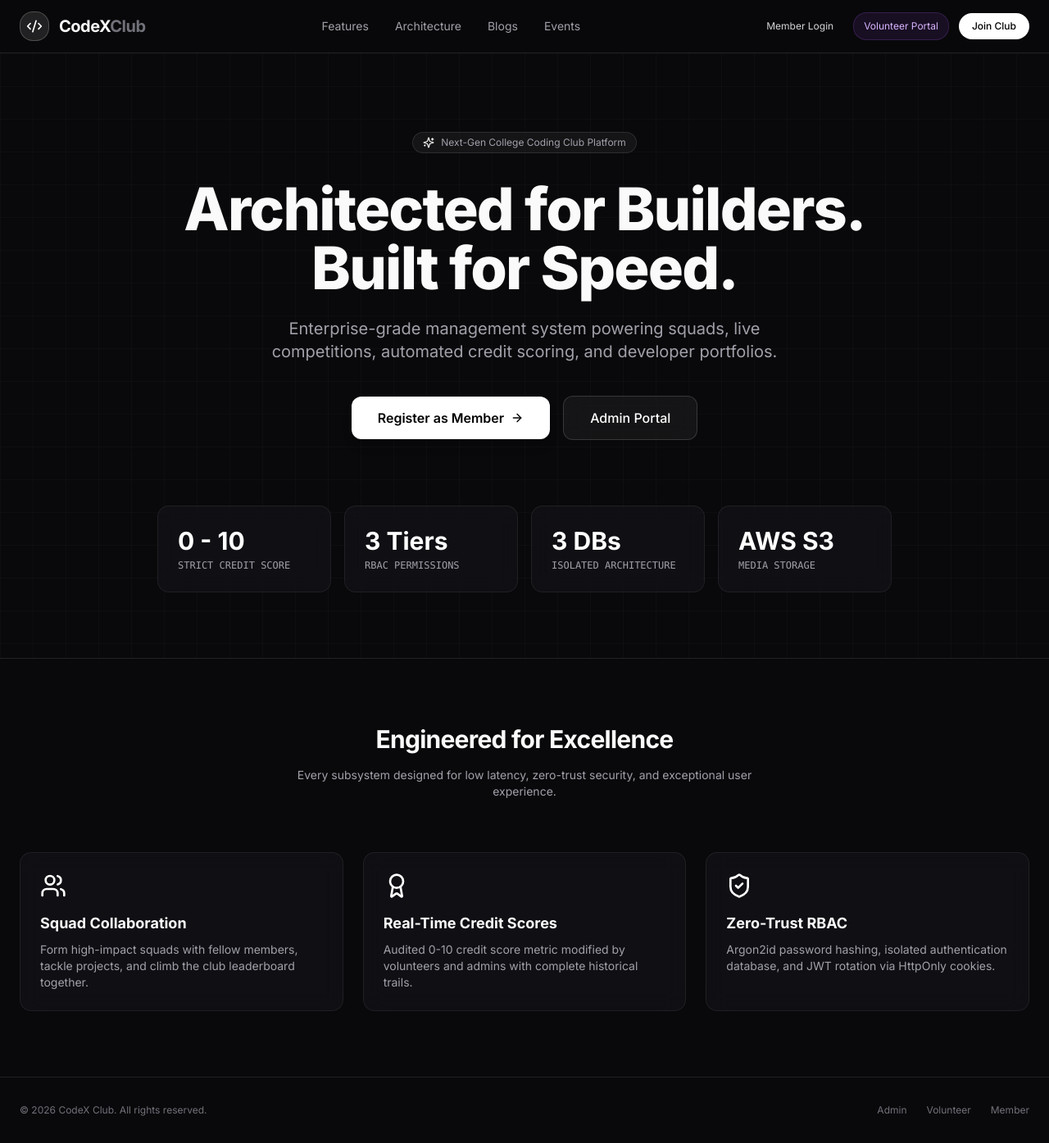
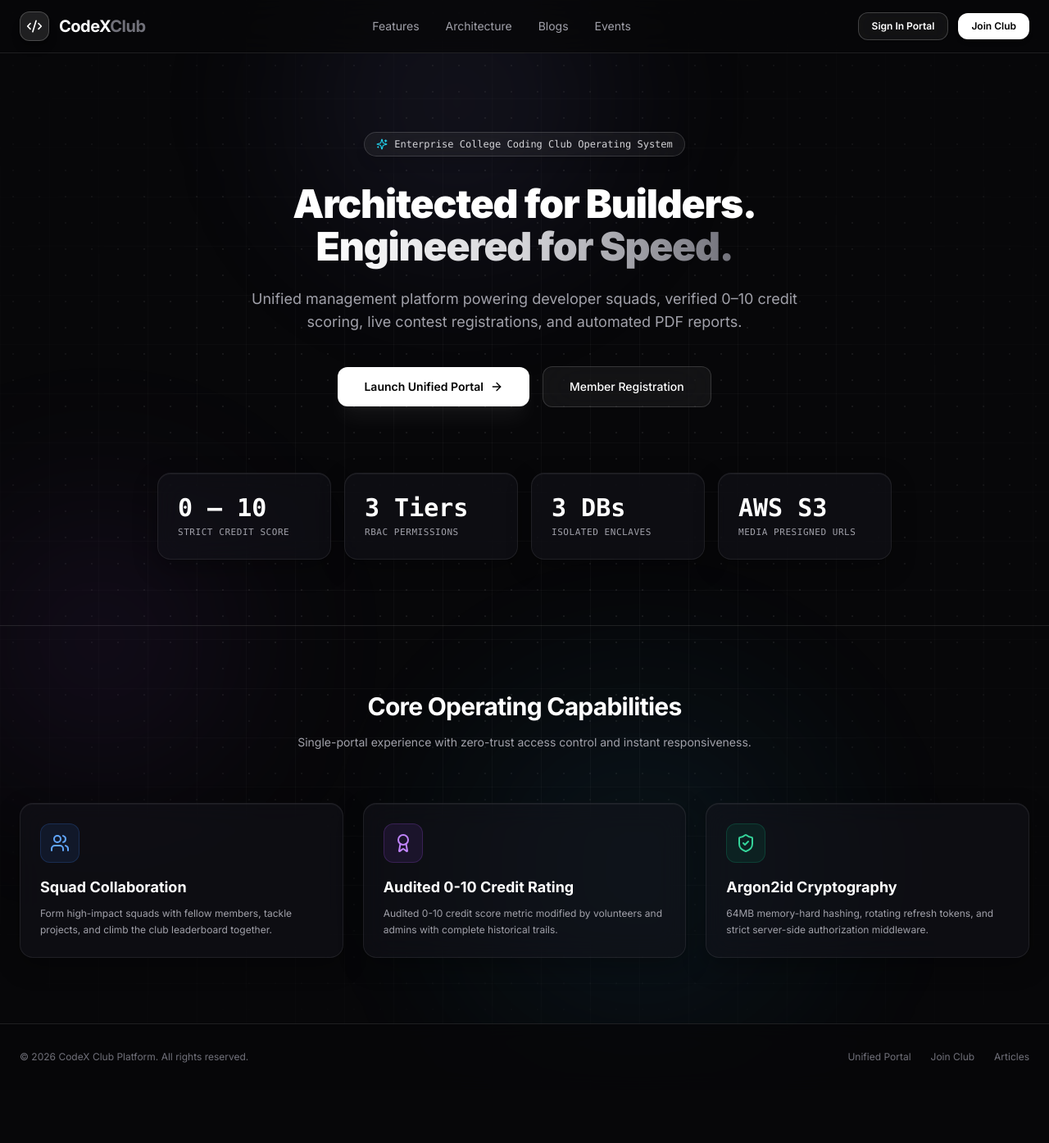
Before and after one commit to codexcmscet-hue/codex, a Next.js app in the folder frontend/: page / in a window 1280 px wide. Shown: the whole page at 82% size. After the commit the page ends 1330 px from the top, so only its background shows below. Built offline with nearby package versions, Linux system fonts and the light colour scheme; no server answers.

Commit message:
feat: unified single sign-on portal with role tabs and enhanced ambient mesh UI

```diff
--- a/frontend/src/app/globals.css
+++ b/frontend/src/app/globals.css
@@ -9,59 +9,133 @@
   }
 
   body {
-    @apply bg-background text-foreground antialiased selection:bg-white selection:text-black;
+    @apply bg-[#070709] text-foreground antialiased selection:bg-white selection:text-black;
     font-feature-settings: 'cv02', 'cv03', 'cv04', 'cv11';
-    background-image:
-      radial-gradient(at 0% 0%, rgba(255, 255, 255, 0.03) 0px, transparent 50%),
-      radial-gradient(at 100% 100%, rgba(255, 255, 255, 0.02) 0px, transparent 50%);
-    background-attachment: fixed;
+    overflow-x: hidden;
   }
 }
 
-/* Glassmorphic Components */
+/* Ambient Animated Gradient Lights */
+.ambient-glow-1 {
+  position: absolute;
+  top: -10%;
+  left: 20%;
+  width: 550px;
+  height: 550px;
+  background: radial-gradient(circle, rgba(120, 119, 198, 0.15) 0%, rgba(0, 0, 0, 0) 70%);
+  filter: blur(80px);
+  pointer-events: none;
+  z-index: 0;
+  animation: pulse-slow 8s ease-in-out infinite alternate;
+}
+
+.ambient-glow-2 {
+  position: absolute;
+  bottom: -5%;
+  right: 15%;
+  width: 650px;
+  height: 650px;
+  background: radial-gradient(circle, rgba(56, 189, 248, 0.12) 0%, rgba(0, 0, 0, 0) 70%);
+  filter: blur(100px);
+  pointer-events: none;
+  z-index: 0;
+  animation: pulse-slow 12s ease-in-out infinite alternate-reverse;
+}
+
+.ambient-glow-3 {
+  position: absolute;
+  top: 40%;
+  left: -10%;
+  width: 500px;
+  height: 500px;
+  background: radial-gradient(circle, rgba(168, 85, 247, 0.1) 0%, rgba(0, 0, 0, 0) 70%);
+  filter: blur(90px);
+  pointer-events: none;
+  z-index: 0;
+}
+
+@keyframes pulse-slow {
+  0% {
+    transform: scale(0.9) translate(0, 0);
+    opacity: 0.7;
+  }
+  100% {
+    transform: scale(1.15) translate(30px, -20px);
+    opacity: 1;
+  }
+}
+
+/* Modern Dotted / Grid Matrix Background */
+.modern-grid {
+  background-size: 32px 32px;
+  background-image:
+    radial-gradient(circle, rgba(255, 255, 255, 0.07) 1px, transparent 1px);
+  mask-image: radial-gradient(ellipse 80% 60% at 50% 40%, black 40%, transparent 100%);
+  -webkit-mask-image: radial-gradient(ellipse 80% 60% at 50% 40%, black 40%, transparent 100%);
+}
+
+.cyber-lines {
+  background-size: 60px 60px;
+  background-image:
+    linear-gradient(to right, rgba(255, 255, 255, 0.03) 1px, transparent 1px),
+    linear-gradient(to bottom, rgba(255, 255, 255, 0.03) 1px, transparent 1px);
+  mask-image: radial-gradient(ellipse 70% 70% at 50% 50%, black 30%, transparent 100%);
+}
+
+/* Ultra Glassmorphism */
 .glass-panel {
-  background: rgba(18, 18, 23, 0.65);
+  background: rgba(15, 15, 20, 0.65);
+  backdrop-filter: blur(24px);
+  -webkit-backdrop-filter: blur(24px);
+  border: 1px solid rgba(255, 255, 255, 0.1);
+  border-radius: 20px;
+  box-shadow:
+    0 20px 50px rgba(0, 0, 0, 0.6),
+    inset 0 1px 0 rgba(255, 255, 255, 0.12);
+}
+
+.glass-card {
+  background: rgba(20, 20, 28, 0.5);
   backdrop-filter: blur(16px);
   -webkit-backdrop-filter: blur(16px);
   border: 1px solid rgba(255, 255, 255, 0.08);
   border-radius: 16px;
-  box-shadow: 0 20px 50px rgba(0, 0, 0, 0.4);
-}
-
-.glass-card {
-  background: rgba(25, 25, 32, 0.45);
-  backdrop-filter: blur(12px);
-  -webkit-backdrop-filter: blur(12px);
-  border: 1px solid rgba(255, 255, 255, 0.07);
-  border-radius: 14px;
-  transition: all 0.2s cubic-bezier(0.16, 1, 0.3, 1);
+  box-shadow:
+    0 10px 30px rgba(0, 0, 0, 0.3),
+    inset 0 1px 0 rgba(255, 255, 255, 0.06);
+  transition: all 0.25s cubic-bezier(0.16, 1, 0.3, 1);
 }
 
 .glass-card:hover {
-  border-color: rgba(255, 255, 255, 0.18);
+  background: rgba(25, 25, 36, 0.65);
+  border-color: rgba(255, 255, 255, 0.2);
   transform: translateY(-2px);
-  box-shadow: 0 10px 30px rgba(0, 0, 0, 0.5);
+  box-shadow:
+    0 15px 35px rgba(0, 0, 0, 0.5),
+    0 0 20px rgba(255, 255, 255, 0.03);
 }
 
 .glass-input {
-  background: rgba(255, 255, 255, 0.04);
+  background: rgba(255, 255, 255, 0.03);
   border: 1px solid rgba(255, 255, 255, 0.1);
-  border-radius: 10px;
+  border-radius: 12px;
   color: #fafafa;
   transition: all 0.2s ease;
 }
 
 .glass-input:focus {
   outline: none;
-  border-color: rgba(255, 255, 255, 0.4);
-  background: rgba(255, 255, 255, 0.07);
-  box-shadow: 0 0 0 2px rgba(255, 255, 255, 0.1);
+  border-color: rgba(255, 255, 255, 0.45);
+  background: rgba(255, 255, 255, 0.06);
+  box-shadow:
+    0 0 0 3px rgba(255, 255, 255, 0.08),
+    0 0 15px rgba(255, 255, 255, 0.05);
 }
 
-/* Tech Grid Lines */
-.tech-grid {
-  background-size: 40px 40px;
-  background-image:
-    linear-gradient(to right, rgba(255, 255, 255, 0.02) 1px, transparent 1px),
-    linear-gradient(to bottom, rgba(255, 255, 255, 0.02) 1px, transparent 1px);
+/* Glowing Border Pill */
+.glow-badge {
+  position: relative;
+  background: rgba(255, 255, 255, 0.03);
+  border: 1px solid rgba(255, 255, 255, 0.12);
+  backdrop-filter: blur(10px);
 }
--- a/frontend/src/app/page.tsx
+++ b/frontend/src/app/page.tsx
@@ -11,19 +11,31 @@ import {
   ArrowRight,
   GitPullRequest,
   CheckCircle2,
+  Lock,
+  Layers,
+  Cpu,
 } from 'lucide-react';
 
 export default function LandingPage() {
   return (
-    <div className="min-h-screen bg-[#09090b] text-foreground flex flex-col justify-between selection:bg-white selection:text-black">
+    <div className="min-h-screen bg-[#070709] text-foreground flex flex-col justify-between selection:bg-white selection:text-black relative overflow-hidden">
+      {/* Dynamic Ambient Background Glows */}
+      <div className="ambient-glow-1" />
+      <div className="ambient-glow-2" />
+      <div className="ambient-glow-3" />
+      <div className="absolute inset-0 modern-grid pointer-events-none z-0" />
+      <div className="absolute inset-0 cyber-lines pointer-events-none z-0" />
+
       {/* Top Navbar */}
-      <header className="border-b border-white/10 backdrop-blur-md sticky top-0 z-50 bg-[#09090b]/80">
+      <header className="border-b border-white/10 backdrop-blur-xl sticky top-0 z-50 bg-[#070709]/75">
         <div className="max-w-7xl mx-auto px-6 h-16 flex items-center justify-between">
           <div className="flex items-center space-x-3">
-            <div className="h-9 w-9 rounded-lg bg-white/10 flex items-center justify-center border border-white/20">
+            <div className="h-9 w-9 rounded-xl bg-white/10 flex items-center justify-center border border-white/20 shadow-lg">
               <Code2 className="h-5 w-5 text-white" />
             </div>
-            <span className="text-xl font-bold tracking-tight">CodeX<span className="text-zinc-500">Club</span></span>
+            <span className="text-xl font-bold tracking-tight text-white">
+              CodeX<span className="text-zinc-500">Club</span>
+            </span>
           </div>
 
           <nav className="hidden md:flex items-center space-x-8 text-sm text-zinc-400">
@@ -36,19 +48,13 @@ export default function LandingPage() {
           <div className="flex items-center space-x-3">
             <Link
               href="/login"
-              className="px-3 py-2 text-xs text-zinc-300 hover:text-white transition-colors"
+              className="px-4 py-2 text-xs font-semibold text-white border border-white/20 bg-white/5 hover:bg-white/10 rounded-xl transition-all shadow-sm backdrop-blur-md"
             >
-              Member Login
-            </Link>
-            <Link
-              href="/volunteer/login"
-              className="px-3 py-2 text-xs text-purple-300 hover:text-purple-200 transition-colors border border-purple-500/20 bg-purple-500/10 rounded-lg"
-            >
-              Volunteer Portal
+              Sign In Portal
             </Link>
             <Link
               href="/register"
-              className="px-4 py-2 text-xs font-medium bg-white text-black rounded-lg hover:bg-zinc-200 transition-all shadow-sm"
+              className="px-4 py-2 text-xs font-semibold bg-white text-black rounded-xl hover:bg-zinc-200 transition-all shadow-md"
             >
               Join Club
             </Link>
@@ -57,89 +63,98 @@ export default function LandingPage() {
       </header>
 
       {/* Hero Section */}
-      <main className="flex-1">
-        <section className="relative pt-24 pb-20 px-6 max-w-7xl mx-auto text-center tech-grid">
-          <div className="inline-flex items-center space-x-2 px-3 py-1 rounded-full border border-white/10 bg-white/5 text-xs text-zinc-400 mb-8 backdrop-blur-md">
-            <Sparkles className="h-3.5 w-3.5 text-white" />
-            <span>Next-Gen College Coding Club Platform</span>
+      <main className="flex-1 relative z-10">
+        <section className="relative pt-24 pb-20 px-6 max-w-7xl mx-auto text-center">
+          <div className="inline-flex items-center space-x-2 px-3.5 py-1.5 rounded-full border border-white/15 bg-white/5 text-xs text-zinc-300 mb-8 backdrop-blur-xl shadow-lg">
+            <Sparkles className="h-3.5 w-3.5 text-cyan-400" />
+            <span className="font-mono">Enterprise College Coding Club Operating System</span>
           </div>
 
-          <h1 className="text-5xl md:text-7xl font-extrabold tracking-tight max-w-4xl mx-auto leading-[1.1] mb-6">
-            Architected for Builders. Built for Speed.
+          <h1 className="text-5xl md:text-7.5xl font-black tracking-tight max-w-4xl mx-auto leading-[1.08] mb-6 text-white">
+            Architected for Builders. <br />
+            <span className="bg-gradient-to-r from-white via-zinc-300 to-zinc-500 bg-clip-text text-transparent">
+              Engineered for Speed.
+            </span>
           </h1>
 
-          <p className="text-lg md:text-xl text-zinc-400 max-w-2xl mx-auto mb-10">
-            Enterprise-grade management system powering squads, live competitions, automated credit scoring, and developer portfolios.
+          <p className="text-base md:text-lg text-zinc-400 max-w-2xl mx-auto mb-10 leading-relaxed">
+            Unified management platform powering developer squads, verified 0–10 credit scoring, live contest registrations, and automated PDF reports.
           </p>
 
           <div className="flex flex-col sm:flex-row items-center justify-center gap-4">
             <Link
-              href="/register"
-              className="w-full sm:w-auto px-8 py-3.5 bg-white text-black font-semibold rounded-xl hover:bg-zinc-200 transition-all flex items-center justify-center space-x-2 shadow-lg"
+              href="/login"
+              className="w-full sm:w-auto px-8 py-3.5 bg-white text-black font-semibold rounded-xl hover:bg-zinc-200 transition-all flex items-center justify-center space-x-2 shadow-xl shadow-white/5 text-sm"
             >
-              <span>Register as Member</span>
+              <span>Launch Unified Portal</span>
               <ArrowRight className="h-4 w-4" />
             </Link>
             <Link
-              href="/admin/login"
-              className="w-full sm:w-auto px-8 py-3.5 rounded-xl border border-white/15 bg-white/5 hover:bg-white/10 text-white font-medium transition-all backdrop-blur-md"
+              href="/register"
+              className="w-full sm:w-auto px-8 py-3.5 rounded-xl border border-white/15 bg-white/5 hover:bg-white/10 text-white font-medium transition-all backdrop-blur-xl text-sm"
             >
-              Admin Portal
+              Member Registration
             </Link>
           </div>
 
-          {/* Quick Metrics Bar */}
+          {/* Quick Metrics Cards */}
           <div className="grid grid-cols-2 md:grid-cols-4 gap-4 max-w-4xl mx-auto mt-20">
             <GlassCard className="text-left">
-              <div className="text-3xl font-bold text-white mb-1">0 - 10</div>
-              <div className="text-xs text-zinc-400 font-mono">STRICT CREDIT SCORE</div>
+              <div className="text-3xl font-extrabold text-white mb-1 font-mono">0 – 10</div>
+              <div className="text-[11px] text-zinc-400 font-mono tracking-wider">STRICT CREDIT SCORE</div>
             </GlassCard>
             <GlassCard className="text-left">
-              <div className="text-3xl font-bold text-white mb-1">3 Tiers</div>
-              <div className="text-xs text-zinc-400 font-mono">RBAC PERMISSIONS</div>
+              <div className="text-3xl font-extrabold text-white mb-1 font-mono">3 Tiers</div>
+              <div className="text-[11px] text-zinc-400 font-mono tracking-wider">RBAC PERMISSIONS</div>
             </GlassCard>
             <GlassCard className="text-left">
-              <div className="text-3xl font-bold text-white mb-1">3 DBs</div>
-              <div className="text-xs text-zinc-400 font-mono">ISOLATED ARCHITECTURE</div>
+              <div className="text-3xl font-extrabold text-white mb-1 font-mono">3 DBs</div>
+              <div className="text-[11px] text-zinc-400 font-mono tracking-wider">ISOLATED ENCLAVES</div>
             </GlassCard>
             <GlassCard className="text-left">
-              <div className="text-3xl font-bold text-white mb-1">AWS S3</div>
-              <div className="text-xs text-zinc-400 font-mono">MEDIA STORAGE</div>
+              <div className="text-3xl font-extrabold text-white mb-1 font-mono">AWS S3</div>
+              <div className="text-[11px] text-zinc-400 font-mono tracking-wider">MEDIA PRESIGNED URLS</div>
             </GlassCard>
           </div>
         </section>
 
         {/* Features Grid */}
-        <section id="features" className="py-20 px-6 max-w-7xl mx-auto border-t border-white/10">
+        <section id="features" className="py-20 px-6 max-w-7xl mx-auto border-t border-white/10 relative z-10">
           <div className="text-center mb-16">
-            <h2 className="text-3xl font-bold tracking-tight mb-4">Engineered for Excellence</h2>
+            <h2 className="text-3xl font-bold tracking-tight text-white mb-4">Core Operating Capabilities</h2>
             <p className="text-zinc-400 max-w-xl mx-auto text-sm">
-              Every subsystem designed for low latency, zero-trust security, and exceptional user experience.
+              Single-portal experience with zero-trust access control and instant responsiveness.
             </p>
           </div>
 
           <div className="grid grid-cols-1 md:grid-cols-3 gap-6">
             <GlassCard>
-              <Users className="h-8 w-8 text-white mb-4" />
-              <h3 className="text-lg font-bold mb-2">Squad Collaboration</h3>
-              <p className="text-sm text-zinc-400">
+              <div className="h-12 w-12 rounded-xl bg-blue-500/10 border border-blue-500/20 flex items-center justify-center mb-4">
+                <Users className="h-6 w-6 text-blue-400" />
+              </div>
+              <h3 className="text-lg font-bold text-white mb-2">Squad Collaboration</h3>
+              <p className="text-xs text-zinc-400 leading-relaxed">
                 Form high-impact squads with fellow members, tackle projects, and climb the club leaderboard together.
               </p>
             </GlassCard>
 
             <GlassCard>
-              <Award className="h-8 w-8 text-white mb-4" />
-              <h3 className="text-lg font-bold mb-2">Real-Time Credit Scores</h3>
-              <p className="text-sm text-zinc-400">
+              <div className="h-12 w-12 rounded-xl bg-purple-500/10 border border-purple-500/20 flex items-center justify-center mb-4">
+                <Award className="h-6 w-6 text-purple-400" />
+              </div>
+              <h3 className="text-lg font-bold text-white mb-2">Audited 0-10 Credit Rating</h3>
+              <p className="text-xs text-zinc-400 leading-relaxed">
                 Audited 0-10 credit score metric modified by volunteers and admins with complete historical trails.
               </p>
             </GlassCard>
 
             <GlassCard>
-              <ShieldCheck className="h-8 w-8 text-white mb-4" />
-              <h3 className="text-lg font-bold mb-2">Zero-Trust RBAC</h3>
-              <p className="text-sm text-zinc-400">
-                Argon2id password hashing, isolated authentication database, and JWT rotation via HttpOnly cookies.
+              <div className="h-12 w-12 rounded-xl bg-emerald-500/10 border border-emerald-500/20 flex items-center justify-center mb-4">
+                <ShieldCheck className="h-6 w-6 text-emerald-400" />
+              </div>
+              <h3 className="text-lg font-bold text-white mb-2">Argon2id Cryptography</h3>
+              <p className="text-xs text-zinc-400 leading-relaxed">
+                64MB memory-hard hashing, rotating refresh tokens, and strict server-side authorization middleware.
               </p>
             </GlassCard>
           </div>
@@ -147,13 +162,13 @@ export default function LandingPage() {
       </main>
 
       {/* Footer */}
-      <footer className="border-t border-white/10 py-8 px-6 text-center text-xs text-zinc-500">
+      <footer className="border-t border-white/10 py-8 px-6 text-center text-xs text-zinc-500 relative z-10 bg-[#070709]/80 backdrop-blur-md">
         <div className="max-w-7xl mx-auto flex flex-col sm:flex-row items-center justify-between gap-4">
-          <div>© {new Date().getFullYear()} CodeX Club. All rights reserved.</div>
+          <div>© {new Date().getFullYear()} CodeX Club Platform. All rights reserved.</div>
           <div className="flex items-center space-x-6">
-            <Link href="/admin/login" className="hover:text-zinc-300">Admin</Link>
-            <Link href="/login" className="hover:text-zinc-300">Volunteer</Link>
-            <Link href="/register" className="hover:text-zinc-300">Member</Link>
+            <Link href="/login" className="hover:text-zinc-300">Unified Portal</Link>
+            <Link href="/register" className="hover:text-zinc-300">Join Club</Link>
+            <Link href="/blogs" className="hover:text-zinc-300">Articles</Link>
           </div>
         </div>
       </footer>
```
Also changed, not shown: frontend/src/app/(auth)/login/page.tsx (+168 -30 lines), frontend/src/app/(auth)/volunteer/login/page.tsx (line endings or trailing spaces).
